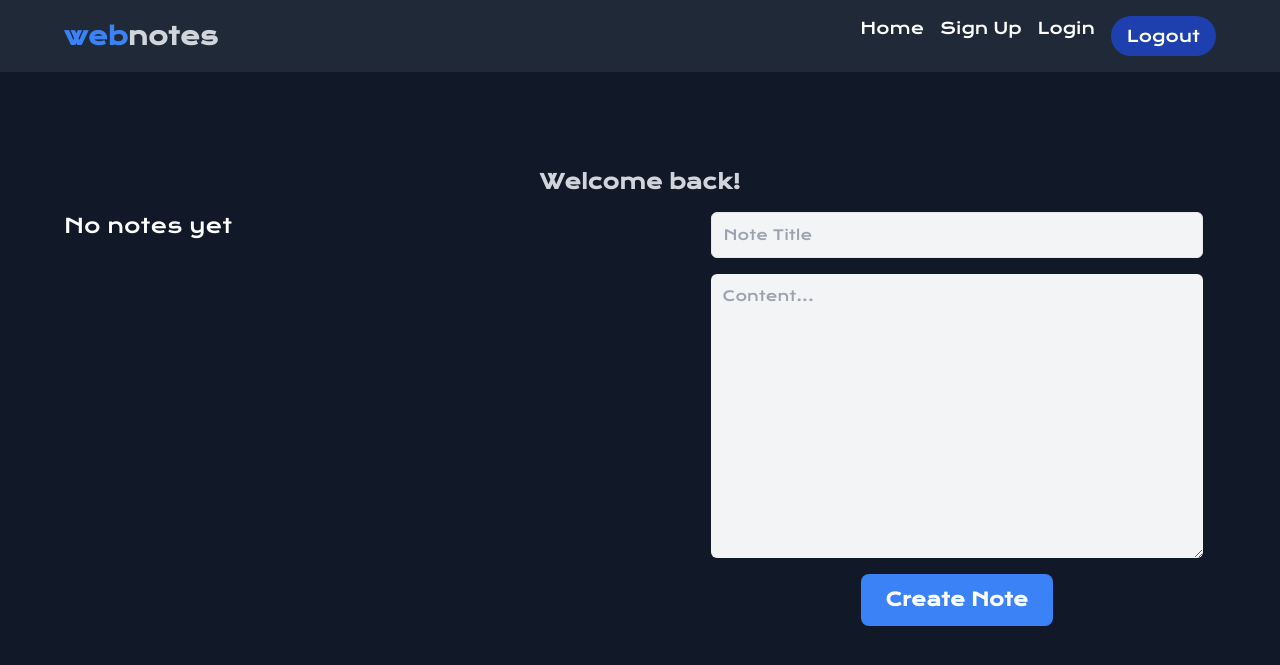
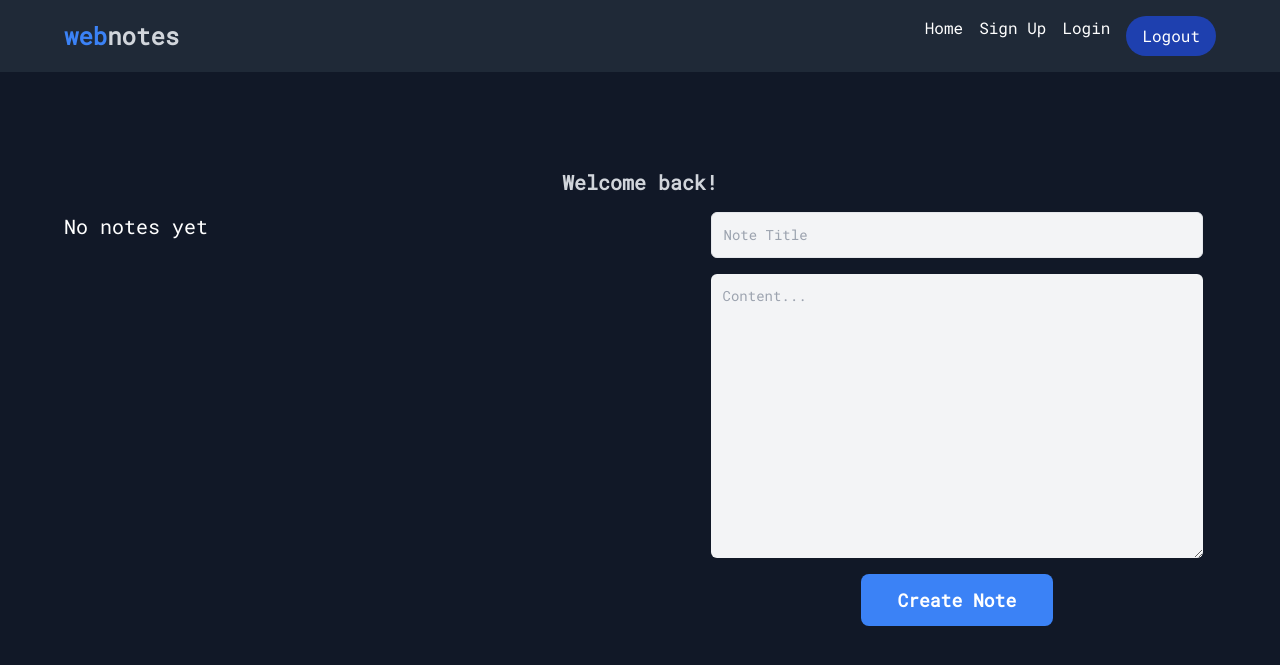
Before and after one commit to victorchiaka/note-webapp, a Python web app: template src/webapp/templates/home.html in a window 1280 px wide. Shown: the top 665 px of the page. Run offline with Jinja, Linux system fonts and the light colour scheme; the template is opened without the code that fills it, so the values that code supplies are empty.

Commit message:
changed font of webapp and added functionality to delete all notes as user deletes it's account

```diff
--- a/src/webapp/auth.py
+++ b/src/webapp/auth.py
@@ -7,7 +7,7 @@ from flask_login import (
 )
 from .models import User
 import uuid, bcrypt
-from .database import get_user_by_email, create_new_user, delete_account_by_id
+from .database import get_user_by_email, create_new_user, delete_account_by_id, delete_all_notes_by_user_id
 from .utils import is_email_taken
 import json
 
@@ -97,6 +97,7 @@ def delete_account():
     data = json.loads(request.data)
     user_id = data.get("userId")
     logout_user()
+    delete_all_notes_by_user_id(user_id)
     delete_account_by_id(user_id)
     flash("account successfully deleted", "success")
     return jsonify({})
--- a/src/webapp/database.py
+++ b/src/webapp/database.py
@@ -148,3 +148,9 @@ def delete_account_by_id(id: uuid):
     cursor.execute("DELETE FROM users * WHERE id = %s;", (str(id),))
 
     db_connection.commit()
+
+def delete_all_notes_by_user_id(user_id: uuid):
+    cursor = db_connection.cursor()
+    cursor.execute("DELETE FROM notes * WHERE user_id = %s;", (str(user_id),))
+
+    db_connection.commit()
--- a/src/webapp/static/css/input.css
+++ b/src/webapp/static/css/input.css
@@ -1,4 +1,4 @@
-@import url("https://fonts.googleapis.com/css2?family=Krona+One&display=swap");
+@import url('https://fonts.googleapis.com/css2?family=Roboto+Mono&display=swap');
 
 @tailwind base;
 @tailwind components;
@@ -67,7 +67,7 @@
 }
 
 * {
-  font-family: "Krona One", sans-serif;
+  font-family: 'Roboto Mono', monospace;
 }
 
 .hamburger-button {
--- a/src/webapp/static/dist/output.css
+++ b/src/webapp/static/dist/output.css
@@ -1,4 +1,4 @@
-@import url("https://fonts.googleapis.com/css2?family=Krona+One&display=swap");
+@import url('https://fonts.googleapis.com/css2?family=Roboto+Mono&display=swap');
 
 /*
 ! tailwindcss v3.3.3 | MIT License | https://tailwindcss.com
@@ -1155,7 +1155,7 @@ video {
 }
 
 * {
-  font-family: "Krona One", sans-serif;
+  font-family: 'Roboto Mono', monospace;
 }
 
 .hamburger-button {
```
